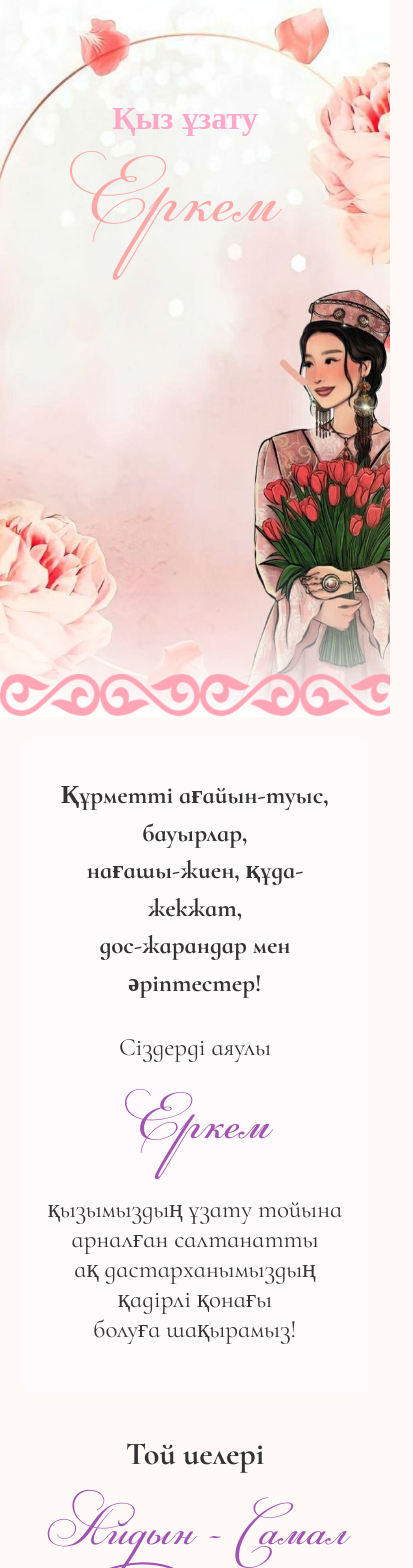
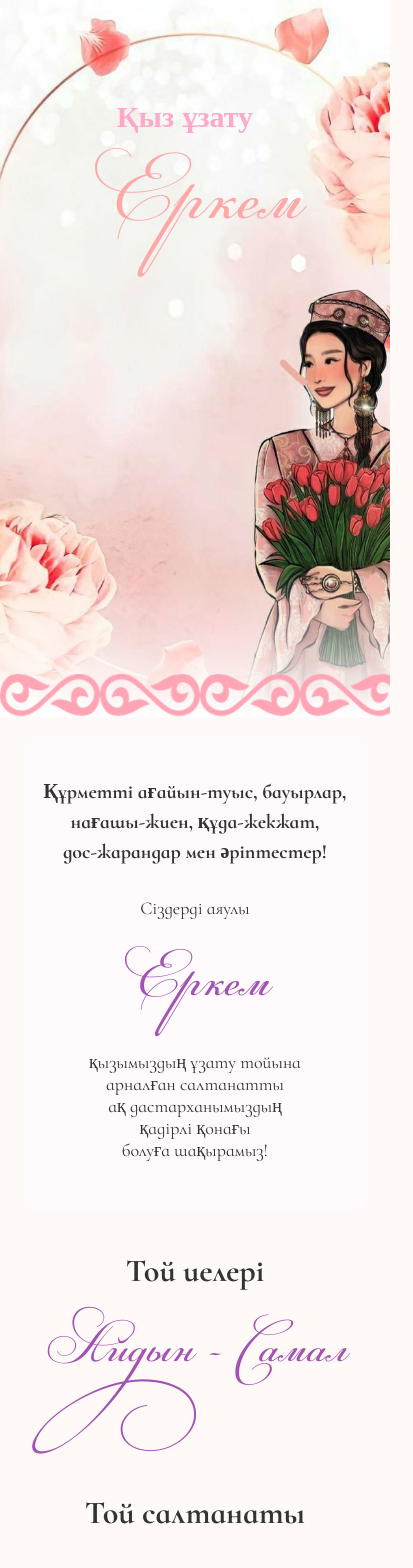
Before and after one commit to Eroma-EA/Uzatu, a React (Vite) app: page / in a window 390 px wide. Shown: the top 1568 px of the page, 413 px wide, since content can reach past the window. Built offline with nearby package versions, Linux system fonts and the light colour scheme.

Commit message:
Initial commit

```diff
--- a/src/App.css
+++ b/src/App.css
@@ -12,13 +12,6 @@
   --font-text : "Cormorant Infant", serif;
 }
 
-/* @font-face {
-  font-family: 'MyCustomFont2';
-  src: url('../public/font/PlayfairDisplay-Regular.woff') format('woff');
-  font-weight: normal;
-  font-style: normal;
-}  */
-
 *{
     margin: 0;
     padding: 0;
@@ -26,15 +19,12 @@
 }
 
 body {
-
   background: #fffaf8;
   font-family: var(--font-text);
   font-weight: 400;
   font-style: normal;
   color: #333;
 }
-
-
 
 .page{
     display: flex;
@@ -57,8 +47,8 @@
   font-family: "Old Standard TT", serif;
   margin: 0 0 0 -20px;
   color: #ffa8ca;
+}
 
-}
 .hero h1 {
   font-family: var(--font-title);
   font-size: 100px;
@@ -66,9 +56,9 @@
   margin-left: -50px;
   font-weight: normal;
   font-style: normal;
-
   color: #fda9a9;
 }
+
 .line{
     display: block;
     position: absolute;
@@ -78,6 +68,7 @@ margin-left: -50px;
     height: 150px;
     background-image: linear-gradient(rgba(0, 0, 255, 0), rgb(255, 255, 255));
 }
+
 .page-down{
     width: 100%;
     position: absolute;
@@ -89,10 +80,10 @@ margin-left: -50px;
 }
 
 /* ABOUT */
-
 .about, .timer, .location, .rsvp {
   padding: 40px 20px;
 }
+
 .location{
   font-size: 1.5rem;
   width: 100%;
@@ -109,6 +100,7 @@ margin-left: -50px;
   margin-top: 20px;
   display: flex;
   justify-content: center;
+  width: 100%;
   gap: 20px;
   font-size: 24px;
 }
@@ -165,10 +157,10 @@ margin-left: -50px;
   margin-bottom: 100px;
 }
 
-
 #calendar h1{
   margin-top: 20px;
 }
+
 .calendar-title{
   font-size: 50px;
   font-family: var(--font-title);
@@ -195,11 +187,9 @@ button{
   padding: 15px 10px;
   background: #fbe9e7;
   border-radius: 15px;
-
 }
 
-/*  */
-
+/* Calendar */
 #calendar {
   display: flex;
   flex-direction: column;
@@ -210,7 +200,6 @@ button{
   font-size: 20px;
   font-family: var(--font-text);
 }
-
 
 .calendar-grid {
   display: grid;
@@ -226,7 +215,6 @@ button{
 }
 
 .day {
-
   padding: 15px 0;
   border-radius: 8px;
   color: #333;
@@ -250,114 +238,83 @@ button{
   flex-direction: column;
   align-items: center;
 }
+
 .time{
   padding: 5px 0;
 }
 
+/* MEDIA QUERIES FOR RESPONSIVENESS */
+
+/* Mobile Styles */
+@media (max-width: 768px) {
+  .hero h1 {
+    font-size: 100px;
+    margin-left: 0;
+  }
+
+  .title {
+    font-size: 30px;
+    margin: 20px 0;
+  }
+
+  .page.bg {
+    height: 85vh;
+    padding-top: 100px;
+  }
+
+  #about h1 {
+    font-size: 20px;
+  }
 
 
-/*
-@font-face {
-  font-family: 'MyCustomFont';
-  src: url('../public/font/KZPF_Champion_Script_Pro.woff') format('truetype');
-  font-weight: normal;
-  font-style: normal;
+  #about .invite-text {
+    font-size: 18px;
   }
 
-.app {
+  .countdown {
+    padding: 0;
+    margin: 0;
+    width: 100%;
+    font-size: 18px;
+
+  }
+
+  .timer{
+    display: flex;
+    flex-direction: column;
+    gap: 5px;
+    padding: 20px 0;
+  }
+
+  .location {
+    font-size: 1.2rem;
+  }
+
+  input {
+    width: 100%;
+  }
+
+  button {
+    width: 100%;
+  }
+
+  .calendar-grid {
+    grid-template-columns: repeat(7, 1fr);
+  }
+}
+
+/* Desktop Styles - Show message for mobile version */
+@media (min-width: 769px) {
+  .mobile-message {
+    display: block;
+    font-size: 1.5rem;
+    color: #d46754;
+    margin-top: 20px;
     text-align: center;
   }
 
-.page1 {
-  width: 100%;
-  height: 100vh;
-  padding: 100px 20px;
-
-  box-sizing: border-box;
-    background: url('./images/Berıkqali-Alia.jpeg') center/cover no-repeat;
-  color: white;
-  padding: 80px 20px;
-  position: relative;
+  /* Hide content for mobile */
+  .hero h1, .calendar-title, .countdown, .location, .final-text {
+    display: none;
   }
-
-.bg-opacity{
-    display: block;
-    position: absolute;
-    bottom: 0;
-    left: 0;
-    width: 100%;
-    height: 150px;
-
-    background-image: linear-gradient(rgba(0, 0, 255, 0), rgb(255, 255, 255));
 }
-
-.ornament{
-
-}
-.page {
-  width: 100%;
-  height: 100vh;
-  padding: 40px 20px;
-  box-sizing: border-box;
-  color: rgb(0, 0, 0);
-  padding: 80px 20px;
-}
-
-
-
-.hero h1 {
-  font-family: 'MyCustomFont';
-  src: url('../public/font/KZPF_Champion_Script_Pro.woff') format('truetype');
-  font-size: 70px;
-  font-weight: normal;
-  font-style: normal;
-  margin: 0;
-  color: #1da851;
-}
-
-.hero p {
-  font-size: 20px;
-  color: #1da851;
-}
-
-.about, .timer, .location, .rsvp {
-  padding: 40px 20px;
-}
-
-.countdown {
-  display: flex;
-  justify-content: center;
-  gap: 20px;
-  font-size: 24px;
-}
-
-.countdown div {
-  background: #fbe9e7;
-  padding: 10px 20px;
-  border-radius: 10px;
-}
-
-button {
-  background-color: #25D366;
-  color: white;
-  border: none;
-  padding: 12px 25px;
-  font-size: 18px;
-  border-radius: 8px;
-  cursor: pointer;
-}
-
-button:hover {
-  background-color: #1da851;
-}
-
-iframe {
-  border: 0;
-  border-radius: 12px;
-}
-
-.divider-img {
-  width: 100%;
-  margin-top: 20px;
-  border-radius: 10px;
-} */
```
Lines whose indentation alone changed are shown as unchanged.
